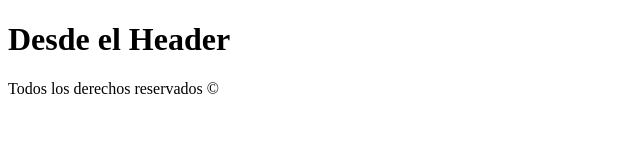
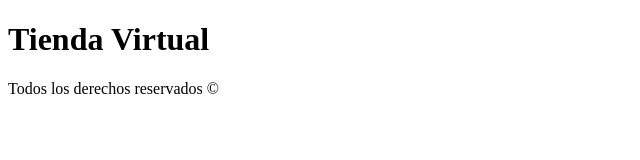
Before and after one commit to dfldiego/r-basico, a React (Create React App) app: page / in a window 1280 px wide. Shown: the top 160 px of the page, without its empty margins (0-640 px from the left). Built offline with nearby package versions, Linux system fonts and the light colour scheme.

Commit message:
creando un state de listado de productos

```diff
--- a/src/App.js
+++ b/src/App.js
@@ -1,11 +1,22 @@
-import React, { Fragment } from 'react';
+import React, { Fragment, useState } from 'react';
 import Header from './components/Header';
 import Footer from './components/Footer';
 
 function App() {
+
+  // Crear listado de productos.
+  const [productos, setProductos] = useState([
+    { id: 1, nombre: 'Camisa ReactJS', precio: 50 },
+    { id: 2, nombre: 'Camisa VueJS', precio: 40 },
+    { id: 3, nombre: 'Camisa NodeJS', precio: 30 },
+    { id: 4, nombre: 'Camisa Angular', precio: 20 },
+  ]);
+
   return (
     <Fragment>
-      <Header />
+      <Header
+        titulo="Tienda Virtual"
+      />
 
       <Footer />
     </Fragment>
--- a/src/components/Header.jsx
+++ b/src/components/Header.jsx
@@ -1,8 +1,9 @@
 import React from 'react';
 
-const Header = () => {
+const Header = ({ titulo }) => {
+
     return (
-        <h1>Desde el Header</h1>
+        <h1 className="encabezado">{titulo}</h1>
     );
 }
 
```
